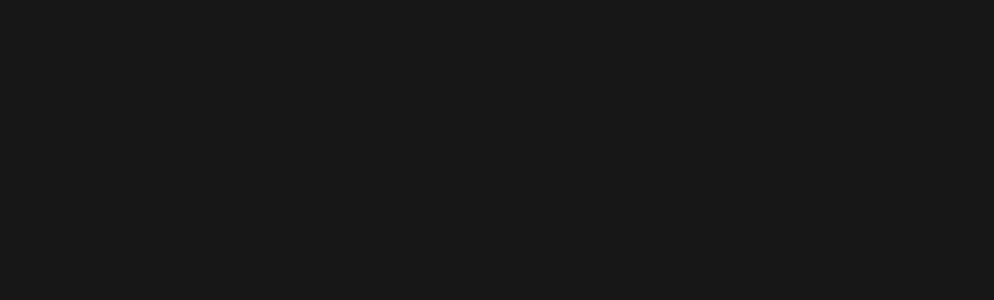
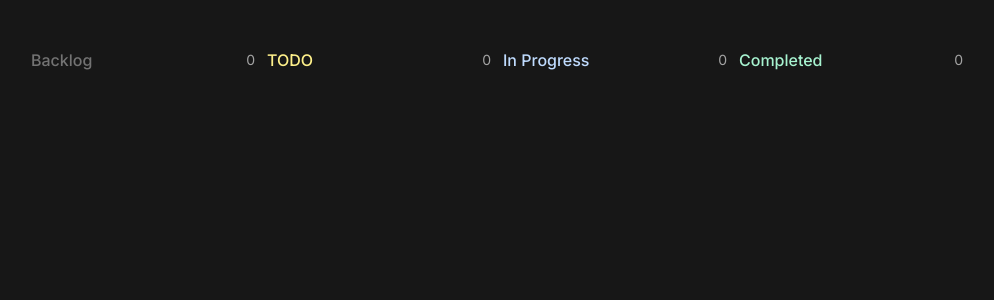
Before and after one commit to MuhdHanish/kanban_board, a Next.js app: page / in a window 1280 px wide. Shown: the top 300 px of the page, without its empty margins (17-1011 px from the left). Built offline with nearby package versions, Linux system fonts and the light colour scheme.

Commit message:
added cards and drop indicator in column

```diff
--- a/components/Column.tsx
+++ b/components/Column.tsx
@@ -1,7 +1,24 @@
+import { Card } from "./Card";
+import { useState } from "react";
 import { TColumnProps } from "@/types";
+import { DropIndicator } from "./DropIndicator";
 
-export const Column = ({ }: TColumnProps) => {
+export const Column = ({ title, headingColor, cards, column }: TColumnProps) => {
+  const [active, setActive] = useState(false);
+  const filteredCards = cards?.filter(card => card?.column === column);
   return (
-    <></>
-  )
-}
+    <div className="w-56 shrink-0">
+      <div className="mb-3 flex items-center justify-between">
+        <h3 className={`font-medium ${headingColor}`}>{title}</h3>
+        <span className="text-sm text-neutral-400">{filteredCards?.length}</span>
+      </div>
+      <div
+        className={`h-full w-full transition-colors
+        ${active ? "bg-neutral-800/50" : "bg-neutral-800/0"}`}
+      >
+        {filteredCards?.map(card => <Card key={card?.id} {...card} />)}
+        <DropIndicator beforeId="-1" column={column} />
+      </div>
+    </div>
+  );
+};
```
